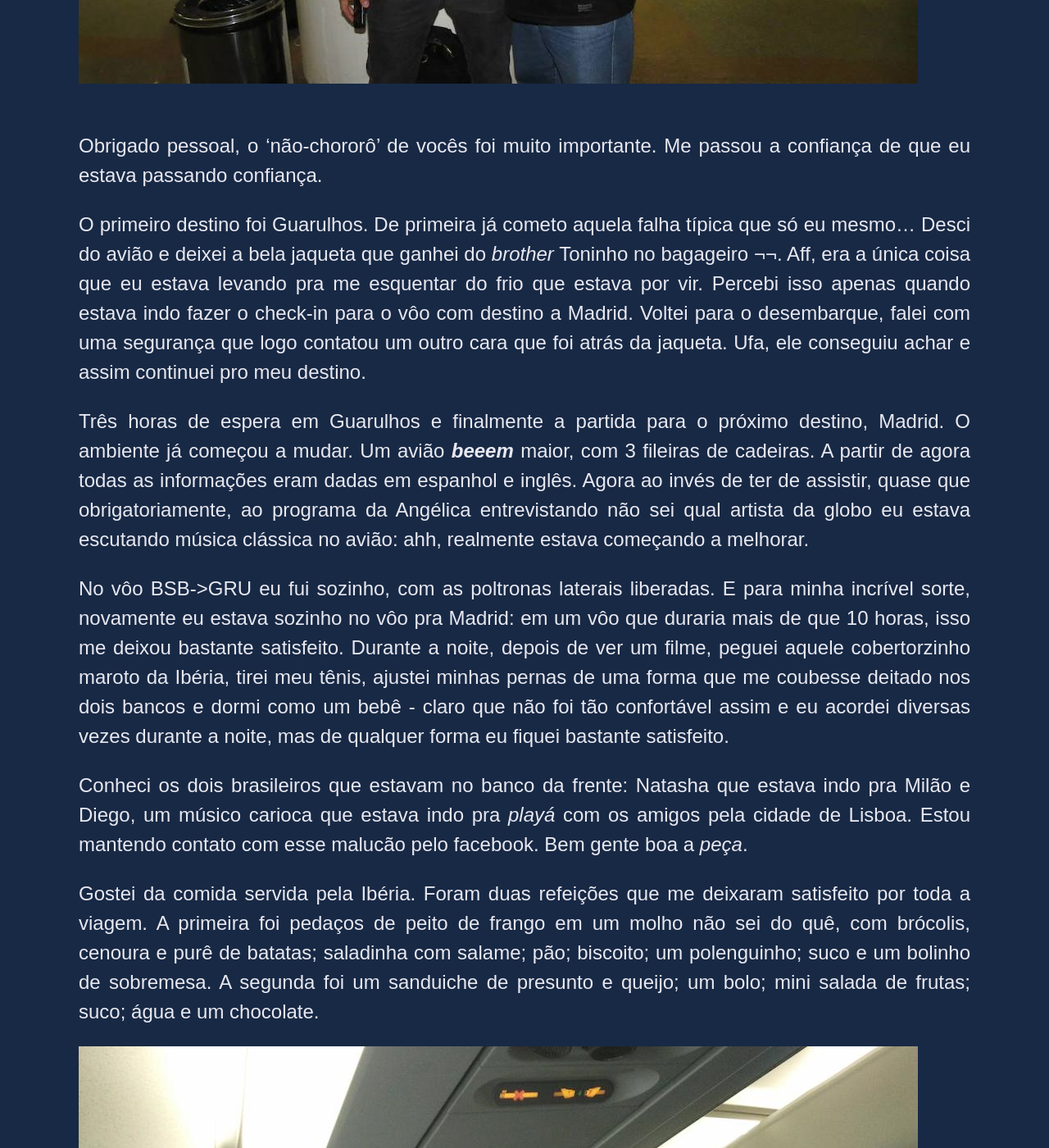
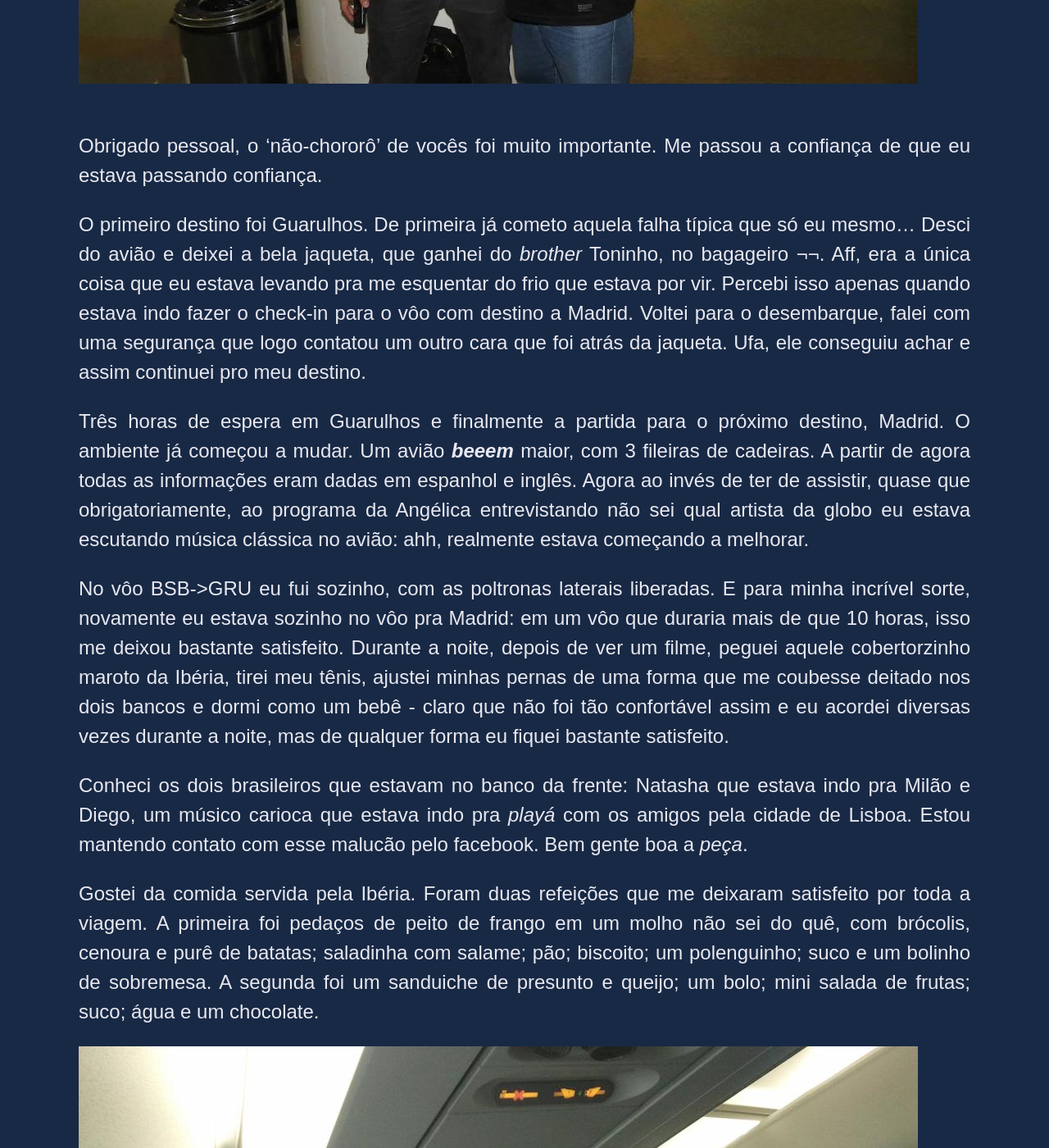
Before and after one commit to armobstatsthur/blog, a Jekyll site: the page built from _posts/2013-11-13-a-ida-a-chegada-e-as-primeiras-impressoes.md, in a window 1280 px wide and 1400 px high, scrolled down 5226 px. Shown: the whole window at 82% size. Built offline with Jekyll 4.4.1, drawn with Linux system fonts in a browser that asks for light colours.

Commit message:
little updates.

```diff
--- a/_layouts/post.html
+++ b/_layouts/post.html
@@ -15,7 +15,7 @@
     <meta property="fb:admins" content="100000276191701"/>
 
     <meta property="og:title" content="{{ page.title }}"/>
-    <meta property="og:url" content="http://arthurcarvalho.com{{ page.url }}"/>
+    <meta property="og:url" content="http://www.arthurcarvalho.com{{ page.url }}"/>
   </head>
 
   <body lang="en">
--- a/_posts/2013-11-13-a-ida-a-chegada-e-as-primeiras-impressoes.md
+++ b/_posts/2013-11-13-a-ida-a-chegada-e-as-primeiras-impressoes.md
@@ -53,13 +53,13 @@
 
 Obrigado pessoal, o 'não-chororô' de vocês foi muito importante. Me passou a confiança de que eu estava passando confiança.
 
-O primeiro destino foi Guarulhos. De primeira já cometo aquela falha típica que só eu mesmo... Desci do avião e deixei a bela jaqueta que ganhei do <i>brother</i> Toninho no bagageiro ¬¬. Aff, era a única coisa que eu estava levando pra me esquentar do frio que estava por vir. Percebi isso apenas quando estava indo fazer o check-in para o vôo com destino a Madrid. Voltei para o desembarque, falei com uma segurança que logo contatou um outro cara que foi atrás da jaqueta. Ufa, ele conseguiu achar e assim continuei pro meu destino.
+O primeiro destino foi Guarulhos. De primeira já cometo aquela falha típica que só eu mesmo... Desci do avião e deixei a bela jaqueta, que ganhei do <i>brother</i> Toninho, no bagageiro ¬¬. Aff, era a única coisa que eu estava levando pra me esquentar do frio que estava por vir. Percebi isso apenas quando estava indo fazer o check-in para o vôo com destino a Madrid. Voltei para o desembarque, falei com uma segurança que logo contatou um outro cara que foi atrás da jaqueta. Ufa, ele conseguiu achar e assim continuei pro meu destino.
 
 Três horas de espera em Guarulhos e finalmente a partida para o próximo destino, Madrid. O ambiente já começou a mudar. Um avião *beeem* maior, com 3 fileiras de cadeiras. A partir de agora todas as informações eram dadas em espanhol e inglês. Agora ao invés de ter de assistir, quase que obrigatoriamente, ao programa da Angélica entrevistando não sei qual artista da globo eu estava escutando música clássica no avião: ahh, realmente estava começando a melhorar.
 
 No vôo BSB->GRU eu fui sozinho, com as poltronas laterais liberadas. E para minha incrível sorte, novamente eu estava sozinho no vôo pra Madrid: em um vôo que duraria mais de que 10 horas, isso me deixou bastante satisfeito. Durante a noite, depois de ver um filme, peguei aquele cobertorzinho maroto da Ibéria, tirei meu tênis, ajustei minhas pernas de uma forma que me coubesse deitado nos dois bancos e dormi como um bebê - claro que não foi tão confortável assim e eu acordei diversas vezes durante a noite, mas de qualquer forma eu fiquei bastante satisfeito.
 
-Conheci os dois brasileiros que estavam no banco da frente: Natasha que estava indo pra Milão e Diego, um músico carioca que estava indo pra <i>playá</i> com os amigos pela cidade de Lisboa. Estou mantendo contato com esse malucão pelo facebook. Bem gente boa a <i>peça</i>.
+Conheci os dois brasileiros que estavam no banco da frente: Natasha que estava indo pra Milão e <a class="no-dec" id="diego">Diego</a>, um músico carioca que estava indo pra <i>playá</i> com os amigos pela cidade de Lisboa. Estou mantendo contato com esse malucão pelo facebook. Bem gente boa a <i>peça</i>.
 
 Gostei da comida servida pela Ibéria. Foram duas refeições que me deixaram satisfeito por toda a viagem. A primeira foi pedaços de peito de frango em um molho não sei do quê, com brócolis, cenoura e purê de batatas; saladinha com salame; pão; biscoito; um polenguinho; suco e um bolinho de sobremesa. A segunda foi um sanduiche de presunto e queijo; um bolo; mini salada de frutas; suco; água e um chocolate.
 
--- a/css/application.css
+++ b/css/application.css
@@ -63,6 +63,10 @@
 
 a {
   color: #FBF6CE;
+}
+
+a.no-dec {
+  color: inherit;
 }
 
 .links ul li {
```
